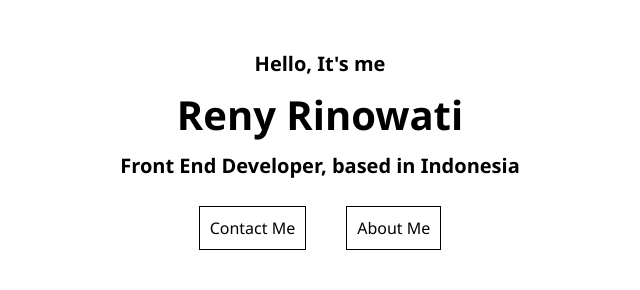
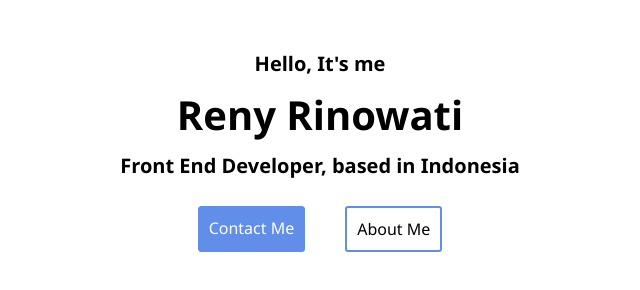
Before and after one commit to RenyRino/responsive_project, a plain HTML site: page index.html in a window 1280 px wide. Shown: the whole page, without its empty margins (320-960 px from the left). Drawn offline with Linux system fonts and the light colour scheme.

Commit message:
Create CSS

```diff
--- a/index.html
+++ b/index.html
@@ -18,8 +18,8 @@
       <h2>Front End Developer, based in Indonesia</h2>
     </div>
     <div class="contact">
-      <div class="button">Contact Me</div>
-      <div class="button">About Me</div>
+      <div class="button-contact">Contact Me</div>
+      <div class="button-about">About Me</div>
     </div>
   </body>
 </html>
--- a/styles.css
+++ b/styles.css
@@ -28,8 +28,18 @@ h2 {
   justify-content: center;
 }
 
-.button {
-  border: 1px solid black;
+.button-contact {
+  border: 1px solid #618ee8;
+  background-color: #618ee8;
+  color: white;
   padding: 10px;
   margin: 10px 20px;
+  border-radius: 3px;
 }
+
+.button-about {
+  border: 2px solid #618ee8;
+  padding: 10px;
+  margin: 10px 20px;
+  border-radius: 3px;
+}
```
